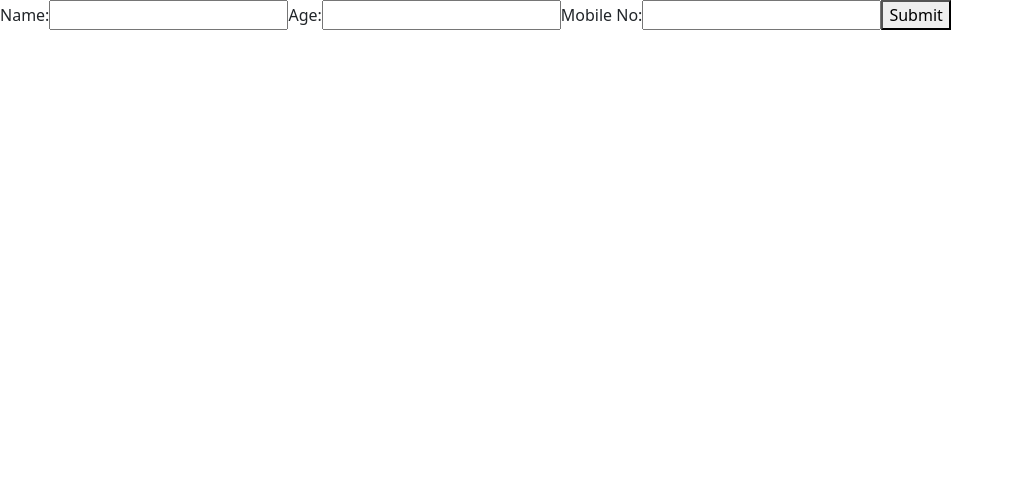
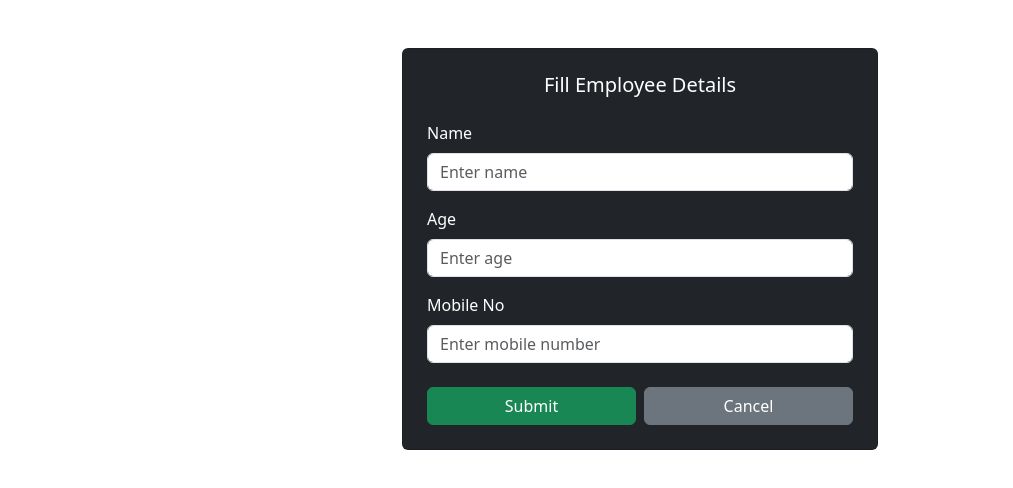
Before and after one commit to BhattKartik/Project_Form, a React (Vite) app: page /post in a window 1280 px wide. Shown: the top 488 px of the page, without its empty margins (0-1013 px from the left). Built offline with nearby package versions, Linux system fonts and the light colour scheme.

Commit message:
Added the Styling for the Components

```diff
--- a/src/FormFilling.jsx
+++ b/src/FormFilling.jsx
@@ -1,57 +1,107 @@
 import axios from 'axios';
 import React, { useState } from 'react'
+import { useNavigate } from 'react-router-dom';
+import Form from 'react-bootstrap/Form';
+import Button from 'react-bootstrap/Button';
+import Container from 'react-bootstrap/Container';
+import Card from 'react-bootstrap/Card';
 
 const FormFilling = () => {
 
-    let [formData,setFormData] = useState({
-        name:"",
-        age:"",
-        mobile:""
+    const navigate = useNavigate();
+
+    let [formData, setFormData] = useState({
+        name: "",
+        age: "",
+        mobile: ""
     });
 
-    function handleData(event){
-        const {name,value} = event.target
+    // ✅ Same logic you had — no changes needed
+    function handleData(event) {
+        const { name, value } = event.target
         setFormData({
             ...formData,
-            [name]:value
+            [name]: value
         })
-
-
-
     }
 
-    async function handleSubmit(event){
+    // ✅ Same logic — added try/catch and redirect
+    async function handleSubmit(event) {
         event.preventDefault();
-
-        let response = await axios.post("http://localhost:4000/post",formData)
-        console.log(response);
-
-
-
+        try {
+            let response = await axios.post("http://localhost:4000/post", formData)
+            console.log(response);
+            alert("Data Submitted Successfully!")
+            navigate("/")   // 👈 goes back to home after submit
+        } catch (error) {
+            console.error("Submit error:", error)
+            alert("Failed to submit!")
+        }
     }
 
-  return (
-    <>
+    return (
+        <Container className="mt-5" style={{ maxWidth: "500px" }}>
+            <Card bg="dark" text="white" className="p-4">
 
+                <Card.Title className="mb-4 text-center">
+                    Fill Employee Details
+                </Card.Title>
 
-    <form onSubmit={handleSubmit}>
+                <Form onSubmit={handleSubmit}>
 
+                    {/* Name */}
+                    <Form.Group className="mb-3">
+                        <Form.Label>Name</Form.Label>
+                        <Form.Control
+                            type="text"
+                            name="name"
+                            value={formData.name}
+                            onChange={handleData}
+                            placeholder="Enter name"
+                            required
+                        />
+                    </Form.Group>
 
-        <label>Name:</label>
-        <input type="text" value={formData.name} name='name' onChange={handleData} />
+                    {/* Age */}
+                    <Form.Group className="mb-3">
+                        <Form.Label>Age</Form.Label>
+                        <Form.Control
+                            type="number"
+                            name="age"
+                            value={formData.age}
+                            onChange={handleData}
+                            placeholder="Enter age"
+                            required
+                        />
+                    </Form.Group>
 
-       <label>Age:</label>
-        <input type="text" value={formData.age} name='age' onChange={handleData} />
+                    {/* Mobile */}
+                    <Form.Group className="mb-3">
+                        <Form.Label>Mobile No</Form.Label>
+                        <Form.Control
+                            type="text"
+                            name="mobile"
+                            value={formData.mobile}
+                            onChange={handleData}
+                            placeholder="Enter mobile number"
+                            required
+                        />
+                    </Form.Group>
 
-         <label>Mobile No:</label>
-        <input type="text" value={formData.mobile} name='mobile' onChange={handleData} />
+                    {/* Buttons */}
+                    <div className="d-flex gap-2 mt-4">
+                        <Button variant="success" type="submit" className="w-50">
+                            Submit
+                        </Button>
+                        <Button variant="secondary" className="w-50" onClick={() => navigate("/")}>
+                            Cancel
+                        </Button>
+                    </div>
 
-        <button type="submit">Submit</button>
-
-    </form>
-
-    </>
-  )
+                </Form>
+            </Card>
+        </Container>
+    )
 }
 
 export default FormFilling
--- a/src/Home.jsx
+++ b/src/Home.jsx
@@ -1,31 +1,31 @@
 import React, { useEffect, useState } from "react";
 import axios from "axios";
-// import Table from "./Table";
 import { Link } from "react-router-dom";
 import Table from 'react-bootstrap/Table';
+import Button from 'react-bootstrap/Button';
 
 const Home = () => {
   const [data, setData] = useState([]);
 
-  useEffect(() => {
-    const fetchData = async () => {
+   const fetchData = async () => {
       const response = await axios.get("http://localhost:4000/");
       setData(response.data);
     };
 
+  useEffect(() => {
+
     fetchData();
   }, []);
 
-  console.log(data);
-
-  function deleteData(){
-    //THIS WILL delte the data
+  async function deleteData(id) {
+    // DELETE logic here
+    await axios.delete(`http://localhost:4000/delete/${id}`);  // sends DELETE request
+      alert("Deleted successfully!");
+      fetchData();
   }
 
   return (
     <>
-
-
       <Table striped bordered hover variant="dark">
         <thead>
           <tr>
@@ -41,21 +41,22 @@ const Home = () => {
               <td>{item.name}</td>
               <td>{item.age}</td>
               <td>{item.mobile}</td>
-              <td>
-
-                  <Link to={"/edit"}>EDIT</Link>
+              <td className="d-flex gap-2">
 
 
-                {"|"}
-
-                <button onClick={()=>deleteData(item._id)}>DELETE</button>
+                <Button as={Link} to={"/edit"} variant="warning" size="sm">
+                  EDIT
+                </Button>
 
 
+                <Button variant="danger" size="sm" onClick={() => deleteData(item._id)}>
+                  DELETE
+                </Button>
 
-                {"|"}
 
-                  <Link to={"/read"}>READ</Link>
-
+                <Button as={Link} to={"/read"} variant="primary" size="sm">
+                  READ
+                </Button>
 
               </td>
             </tr>
@@ -63,7 +64,10 @@ const Home = () => {
         </tbody>
       </Table>
 
-      <Link to={"/post"}>Form Filling</Link>
+
+      <Button as={Link} to={"/post"} variant="success" className="mt-3">
+        Form Filling
+      </Button>
     </>
   );
 };
```
